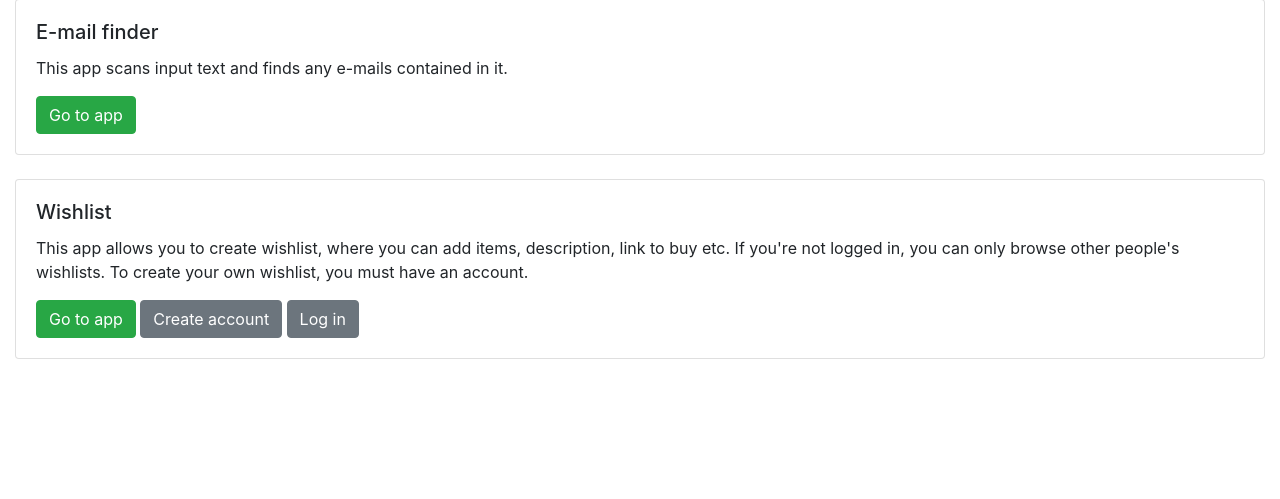
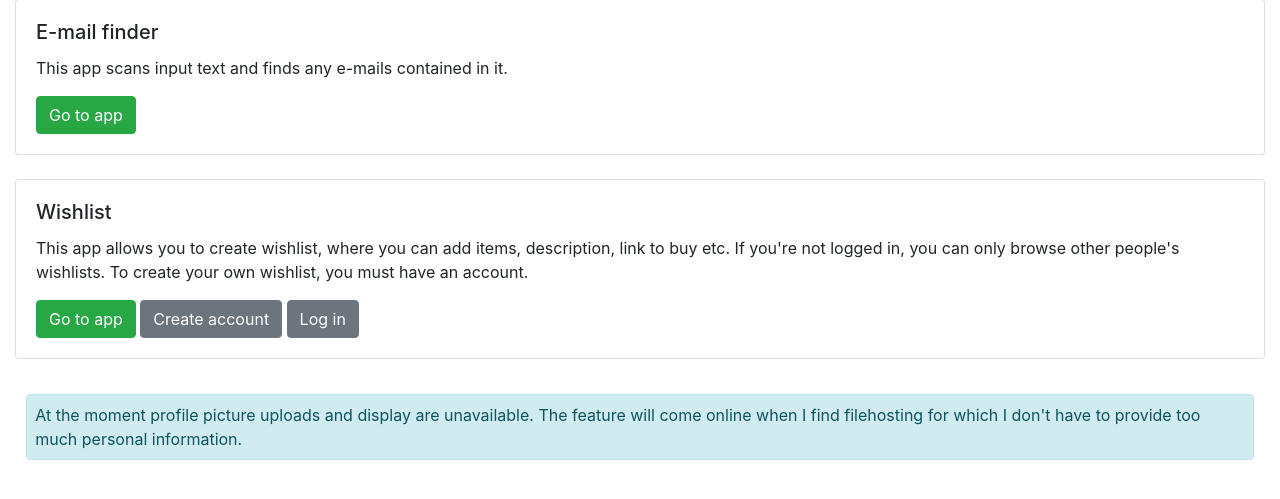
Before and after one commit to ArretVice/SSFproject, a Django app: page / in a window 1280 px wide. Shown: the part 183-682 px from the top of the page. Run offline with Django 3.2, Linux system fonts and the light colour scheme; some libraries are stand-ins or nearby versions.

Commit message:
Added info about pictures being unavailable

```diff
--- a/templates/homepage.html
+++ b/templates/homepage.html
@@ -3,7 +3,9 @@
 
 {% block content %}
 <h1>Welcome!</h1>
-<p class="lead">This is my SSF project done in Django. Check out some of my apps!</p>
+<p class="lead">
+  This is my SSF project done in Django. Check out some of my apps!
+</p>
 <div class="card">
   <div class="card-body">
     <h5 class="card-title">E-mail finder</h5>
@@ -23,4 +25,8 @@
     {% endif %}
   </div>
 </div>
+<br>
+<div class="alert alert-info">
+  At the moment profile picture uploads and display are unavailable. The feature will come online when I find filehosting for which I don't have to provide too much personal information.
+</div>
 {% endblock content %}
```
